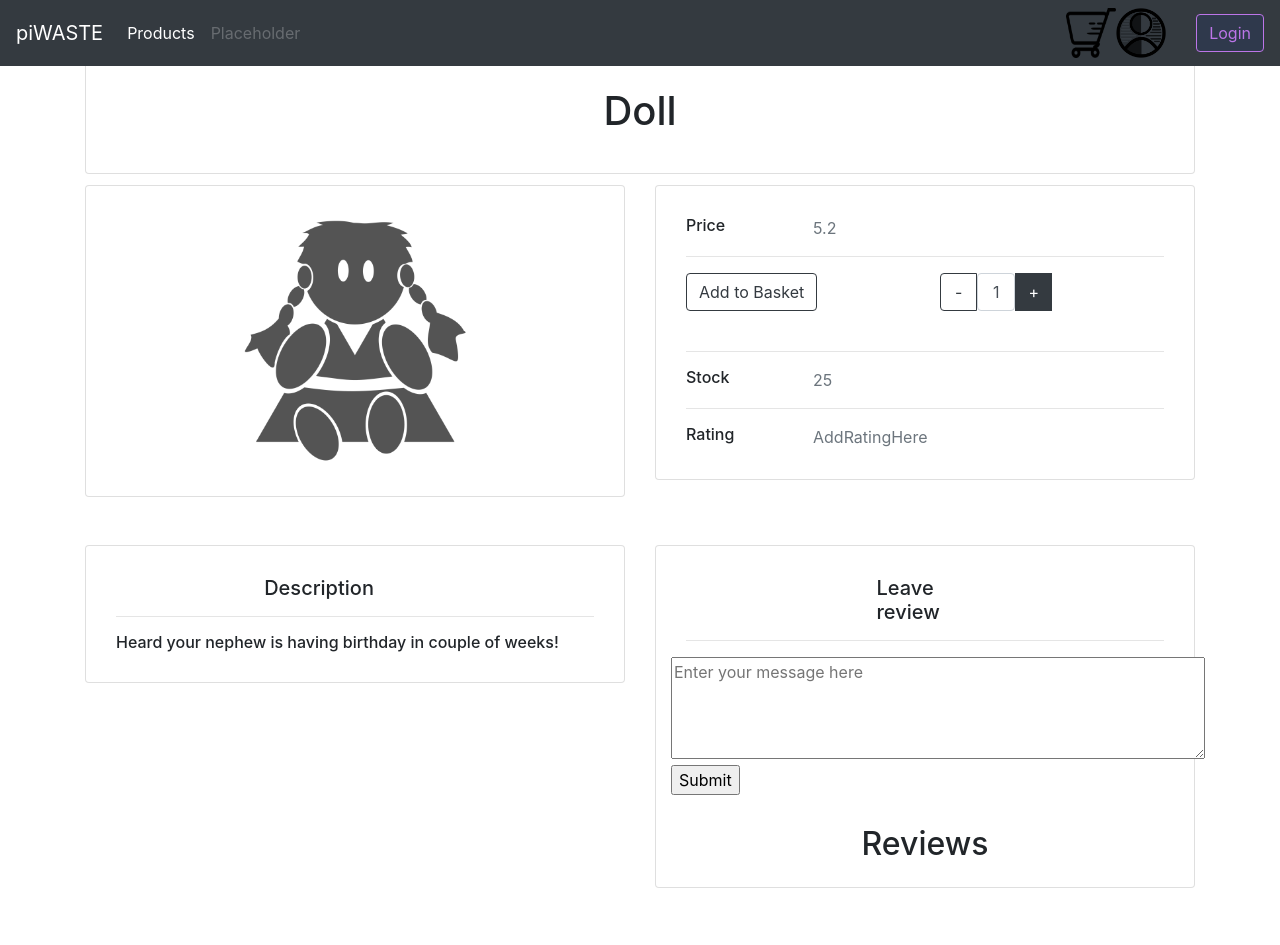
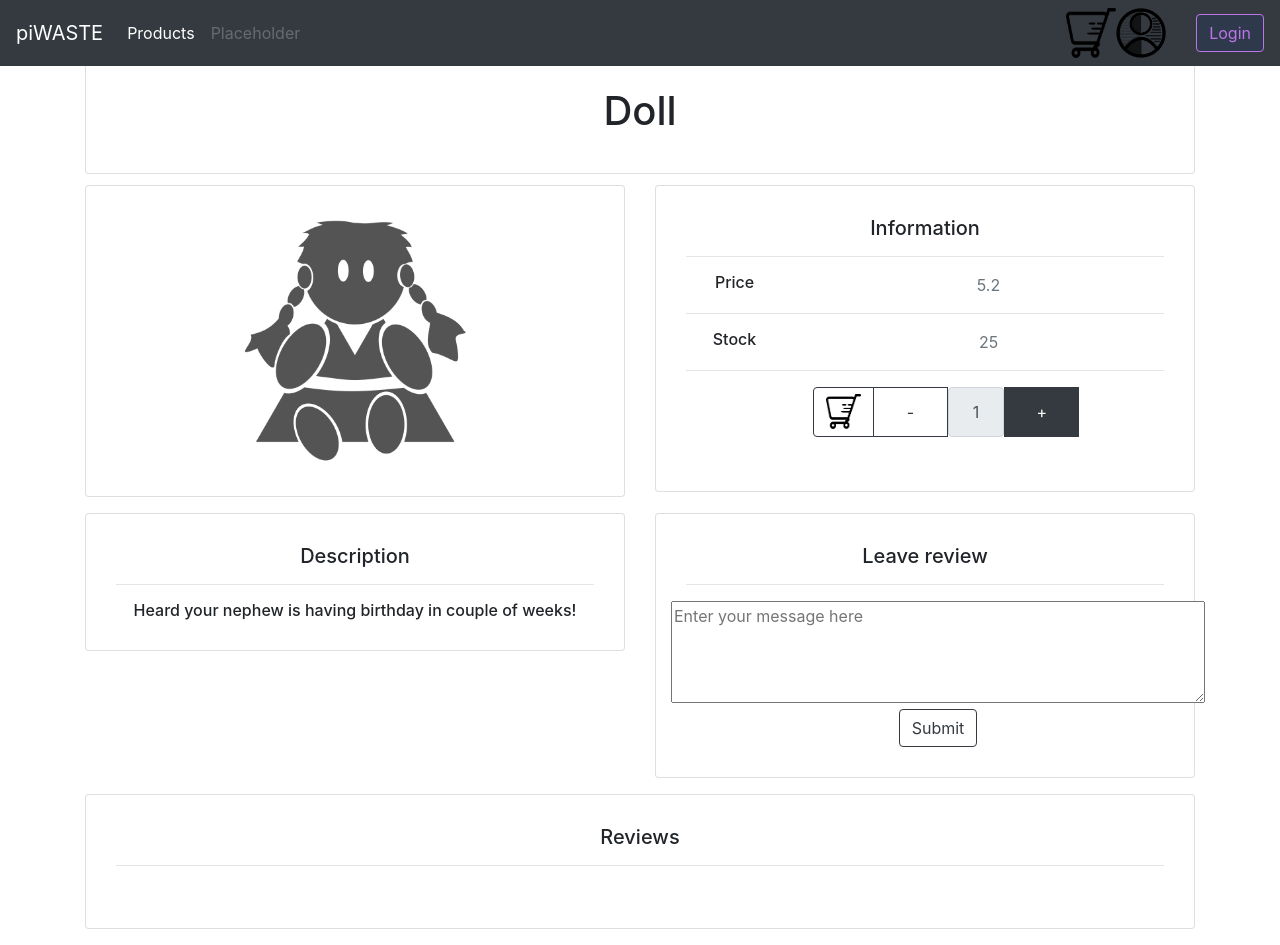
Before and after one commit to mmalmi1/piWASTE, a Flask app: page /product/4 in a window 1280 px wide. Before the commit the page ends 888 px from the top, so only its background shows below. Run offline with Flask 2, Linux system fonts and the light colour scheme; data comes from the database, SQL or seed files in the repository; some libraries are stand-ins or nearby versions.

Commit message:
Fixed issues with adding cart and some other stuff

```diff
--- a/app/static/js/cart.js
+++ b/app/static/js/cart.js
@@ -1,14 +1,18 @@
 function addCount(stock) {
     var element = document.getElementById("countNumber");
     if(element.value < stock) {
-    element.value = parseInt(element.value)+ 1;
+        element.readOnly = false;
+        element.value = parseInt(element.value)+ 1;
+        element.readOnly = true;
     }
 };
 
 function removeCount() {
     var element = document.getElementById("countNumber");
     if(element.value > 1) {
-    element.value = parseInt(element.value) - 1;
+        element.readOnly = false;
+        element.value = parseInt(element.value) - 1;
+        element.readOnly = true;
     }
 }
 
--- a/app/templates/cart.html
+++ b/app/templates/cart.html
@@ -83,14 +83,15 @@
                                         <p class="pr-5 product-description text-muted small"></p>
                                     </div>
                                     <div class="col-md-6 btn-group-lg">
-                                        <div class="row def-number-input number-input safari_only xs-4 w-100">
+                                        <div class="row def-number-input number-input safari_only xs-4 w-100 justify-content-center align-self-center" style="text-align:center"">
                                             <a href="{{ url_for('shopping_cart.shopping_cart') }}">
                                                 <button onclick="removeFromCart( ${i} )" class="mx-auto minus decrease btn btn-outline-dark">-</button>
                                             </a>
                                             <a href="{{ url_for('shopping_cart.shopping_cart') }}">
                                                 <button onclick="addToCartByAmount( ${i}, ${amount} )" class="mx-auto plus increase btn btn-dark">+</button>
                                             </a>
-                                            <input class="product-quantity col-sm-6" id="countNumber" min="0" name="quantity" value="" type="number">
+                                            <input type="text" class="form-control col-sm-3" style="text-align:center;height:40px"
+                                                id="countNumber" placeholder="" aria-label="" aria-describedby="basic-addon1" value=1 readonly>
                                         </div>
                                     </div>
                                 </div>
--- a/app/templates/product.html
+++ b/app/templates/product.html
@@ -20,7 +20,6 @@
           <div class="card-body">
             <div class="row">
               <h1 class="jumbotron-heading mx-auto">{{ name }}</h1>
-              <!-- <h7 class="mb-0 mx-auto">{{ name }}</h7> -->
             </div>
           </div>
         </div>
@@ -31,7 +30,7 @@
 <div class="container">
   <div class="main-body" style="padding-top: 1%;">
       <div class="row gutters-sm">
-          <div class="col-md-6 mb-5">
+          <div class="col-md-6 mb-3">
               <div class="card">
                   <div class="card-body">
                       <div class="d-flex flex-column align-items-center text-center">
@@ -44,43 +43,42 @@
           <div class="col-md-6">
               <div class="card mb-3">
                   <div class="card-body">
-                      <div class="row">
+                    <div class="row" style="text-align:center">
+                      <div class="col-sm-5 mx-auto">
+                          <h5 class="mb-0">Information</h5>
+                      </div>
+                    </div>
+                    <hr>
+                      <div class="row" style="text-align:center">
                           <div class="col-sm-3">
                               <h6 class="mb-0">Price</h6>
                           </div>
                           <div class="col-sm-9 text-secondary">{{ price }}</div>
                       </div>
                       <hr>
-                      <div class="row">
-                        <div class="col-sm-4">
-                          <button type="button" onclick=addToCart({{ product_id }}) class="btn btn-outline-dark">Add to Basket</button>
-                        </div>
-                        <div class="col-sm-2">
-                        </div>
-                        <div class="col-sm-6 text-secondary">
-                          <div class="input-group mb-4">
-                            <div class="input-group-prepend">
-                              <button class="btn btn-outline-dark col-sm-2" type="button" onclick="removeCount()">-</button>
-                              <input type="text" class="form-control col-sm-2" style="text-align:center"
-                                id="countNumber" placeholder="" aria-label="" aria-describedby="basic-addon1" value=1>
-                              <button class="btn btn-dark col-sm-2" type="button" onclick="addCount( {{ stock }} )">+</button>
-                            </div>
-                          </div>
-                        </div>
-                      </div>
-                      <hr>
-                      <div class="row">
+                      <div class="row" style="text-align:center">
                           <div class="col-sm-3">
                               <h6 class="mb-0">Stock</h6>
                           </div>
                           <div class="col-sm-9 text-secondary">{{ stock }}</div>
                       </div>
                       <hr>
-                      <div class="row">
-                          <div class="col-sm-3">
-                              <h6 class="mb-0">Rating</h6>
+                      <div class="row justify-content-center align-self-center" style="text-align:center">
+                        <div class="col-sm-6 text-secondary">
+                          <div class="input-group mb-4">
+                            <div class="input-group-prepend">
+                              <button type="button btn-outline-dark" onclick=addToCart({{ product_id }}) class="btn btn-outline-dark">
+                                <img src="{{url_for('static', filename='assets/shopping_cart.png')}}"  alt="No Image" width="35" height="35">
+                                <title>Shopping Cart</title>
+                                <rect width="100%" height="100%" fill="#eee"/>
+                              </button>
+                              <button class="btn btn-outline-dark col-sm-4" type="button" onclick="removeCount()">-</button>
+                              <input type="text" class="form-control col-sm-3" style="text-align:center;height:50px"
+                                id="countNumber" placeholder="" aria-label="" aria-describedby="basic-addon1" value=1 readonly>
+                              <button class="btn btn-dark col-sm-4" type="button" onclick="addCount( {{ stock }} )">+</button>
                             </div>
-                          <div class="col-sm-9 text-secondary">AddRatingHere</div>
+                          </div>
+                        </div>
                       </div>
                     </div>
               </div>
@@ -88,14 +86,14 @@
           <div class="col-md-6">
             <div class="card mb-3">
                 <div class="card-body">
-                    <div class="row">
+                    <div class="row" style="text-align:center">
                         <div class="col-sm-5 mx-auto">
                             <h5 class="mb-0">Description</h5>
                         </div>
                     </div>
                     <hr>
-                    <div class="row">
-                        <div class="col-sm-12 mx-auto">
+                    <div class="row" style="text-align:center">
+                        <div class="col-sm-12">
                             <h6 class="mb-0">{{ description }}</6>
                         </div>
                     </div>
@@ -105,8 +103,8 @@
         <div class="col-md-6">
           <div class="card mb-3">
               <div class="card-body">
-                  <div class="row">
-                      <div class="col-sm-3 mx-auto">
+                  <div class="row" style="text-align:center">
+                      <div class="col-sm-5 mx-auto">
                           <h5 class="mb-0">Leave review</h5>
                       </div>
                   </div>
@@ -115,24 +113,53 @@
                     <div class="col mx-auto">
                     </div>
                    </div>
-                   <div class="row">
+                   <div class="row" style="text-align:center">
                     <form action="/product/{{ product_id }}/submit_review" method="post">
                       <textarea placeholder="Enter your message here" name="message" cols="50" rows="4"></textarea>
-                      <input type="submit" value="Submit">
+                      <input type="submit" value="Submit" class="btn btn-outline-dark">
                     </div>
                </div>
-               <h2>Reviews</h2>
+            </div>
+        </div>
+        <div class="col-md-12">
+          <div class="card mb-3">
+              <div class="card-body">
+                  <div class="row" style="text-align:center">
+                      <div class="col-sm-5 mx-auto">
+                          <h5 class="mb-0">Reviews</h5>
+                      </div>
+                  </div>
+                  <hr>
+                  <div class="row" style="text-align:center">
+                      <div class="col-sm-12">
                           <ul>
                             {% for review in reviews %}
-                    <li>
+                              <div class="col-md-12">
+                                <div class="card mb-3">
+                                  <div class="card-body">
+                                    <div class="row" style="text-align:center">
+                                      <div class="col mx-auto">
                                         <h5>{{ review["username"] }}</h5>
+                                      </div>
+                                    </div>
+                                    <hr>
+                                    <div class="row">
+                                      <div class="col-sm-12 mx-auto">
                                         <p>{{ review["text"] }}</p>
-                    </li>
+                                      </div>
+                                    </div>
+                                  </div>
+                                </div>
+                              </div>
                             {% endfor %}
                           </ul>
                       </div>
                   </div>
               </div>
           </div>
+      </div>
+
+  </div>
+</div>
 
 {% endblock %}
```
Lines whose indentation alone changed are shown as unchanged.
